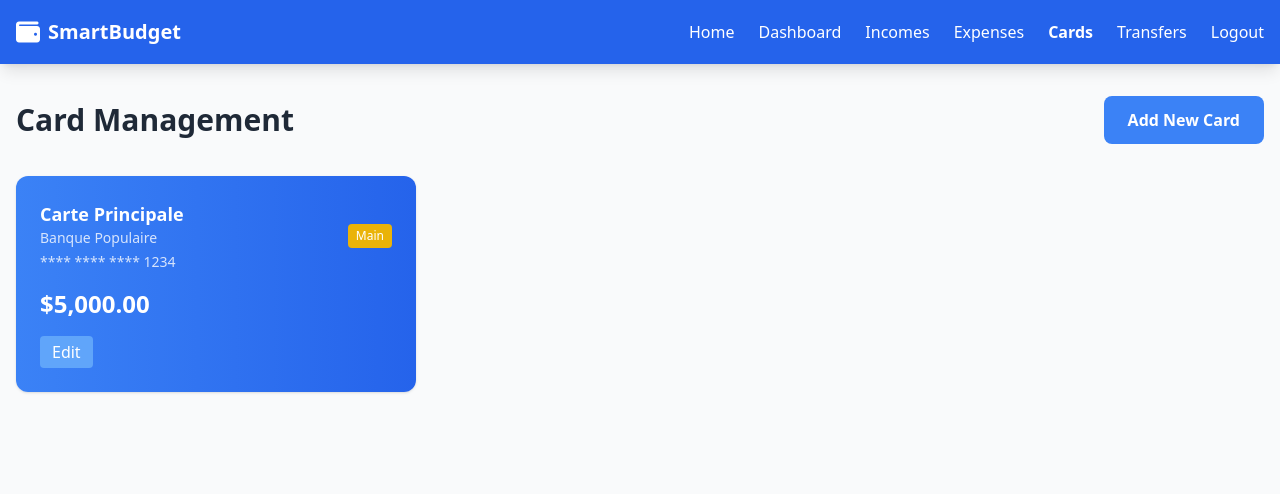
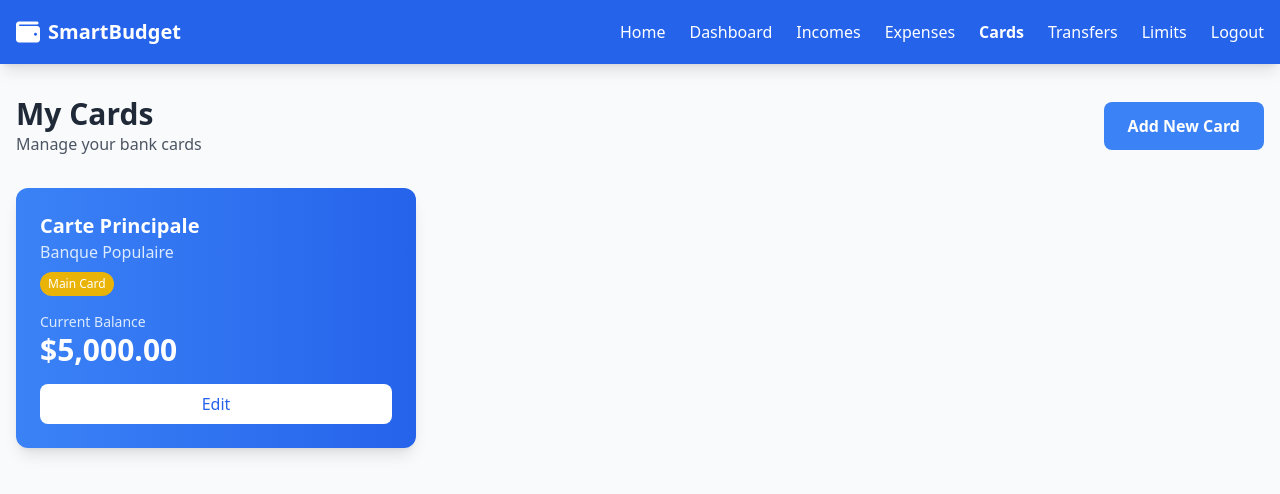
Before and after one commit to Hanane2001/budget_manager, a PHP site: page /cards/list.php in a window 1280 px wide. Shown: the top 494 px of the page. Run offline with PHP 8.4, Linux system fonts and the light colour scheme; a user stored in the database is signed in; data comes from the database, SQL or seed files in the repository; some libraries are stand-ins or nearby versions.

Commit message:
ajouter page create edit et modifier page list pour ajouter les cards et modifier les information de card

```diff
--- a/cards/list.php
+++ b/cards/list.php
@@ -1,16 +1,18 @@
 <?php
 session_start();
 include '../config/database.php';
-$userId = checkAuth();
+checkAuth();
 
-$result = $conn->query("SELECT * FROM cards WHERE idUser = $userId ORDER BY isMain DESC, created_at DESC");
+$userId = $_SESSION['user_id'];
+
+$cards_result = $conn->query("SELECT * FROM cards WHERE idUser = $userId ORDER BY isMain DESC, created_at DESC");
 ?>
 <!DOCTYPE html>
 <html lang="en">
 <head>
     <meta charset="UTF-8">
     <meta name="viewport" content="width=device-width, initial-scale=1.0">
-    <title>Cards - SmartBudget</title>
+    <title>My Cards - SmartBudget</title>
     <script src="https://cdn.tailwindcss.com"></script>
     <link rel="stylesheet" href="https://cdnjs.cloudflare.com/ajax/libs/font-awesome/6.4.0/css/all.min.css">
 </head>
@@ -22,23 +24,26 @@ $result = $conn->query("SELECT * FROM cards WHERE idUser = $userId ORDER BY isMa
                     <i class="fas fa-wallet text-white text-2xl"></i>
                     <span class="text-white text-xl font-bold">SmartBudget</span>
                 </div>
-                <div id="navLinks" class="hidden md:flex space-x-6">
+                <div class="hidden md:flex space-x-6">
                     <a href="../index.php" class="text-white hover:text-blue-200">Home</a>
                     <a href="../dashboard.php" class="text-white hover:text-blue-200">Dashboard</a>
                     <a href="../incomes/list.php" class="text-white hover:text-blue-200">Incomes</a>
                     <a href="../expenses/list.php" class="text-white hover:text-blue-200">Expenses</a>
                     <a href="list.php" class="text-white font-bold">Cards</a>
                     <a href="../transfers/list.php" class="text-white hover:text-blue-200">Transfers</a>
+                    <a href="../limits/list.php" class="text-white hover:text-blue-200">Limits</a>
                     <a href="../auth/logout.php" class="text-white hover:text-blue-200">Logout</a>
                 </div>
-                <button id="menu_tougle" class="md:hidden text-white"><i class="fas fa-bars text-2xl"></i></button>
             </div>
         </div>
     </nav>
 
     <div class="container mx-auto px-4 py-8">
         <div class="flex justify-between items-center mb-8">
-            <div><h1 class="text-3xl font-bold text-gray-800">Card Management</h1></div>
+            <div>
+                <h1 class="text-3xl font-bold text-gray-800">My Cards</h1>
+                <p class="text-gray-600">Manage your bank cards</p>
+            </div>
             <button onclick="showAddForm()" class="bg-blue-500 text-white px-6 py-3 rounded-lg font-semibold hover:bg-blue-600 transition">Add New Card</button>
         </div>
 
@@ -55,11 +60,11 @@ $result = $conn->query("SELECT * FROM cards WHERE idUser = $userId ORDER BY isMa
                         <input type="text" name="bankName" required class="w-full px-4 py-2 border rounded-lg focus:ring-2 focus:ring-blue-500 focus:border-blue-500" placeholder="e.g., Banque Populaire">
                     </div>
                     <div>
-                        <label class="block text-gray-700 mb-2">Card Number (Optional)</label>
-                        <input type="text" name="cardNumber" class="w-full px-4 py-2 border rounded-lg focus:ring-2 focus:ring-blue-500 focus:border-blue-500" placeholder="**** **** **** 1234">
+                        <label class="block text-gray-700 mb-2">Card Number</label>
+                        <input type="text" name="cardNumber" class="w-full px-4 py-2 border rounded-lg focus:ring-2 focus:ring-blue-500 focus:border-blue-500" placeholder="Optional">
                     </div>
                     <div>
-                        <label class="block text-gray-700 mb-2">Initial Balance</label>
+                        <label class="block text-gray-700 mb-2">Initial Balance ($)</label>
                         <input type="number" step="0.01" name="currentBalance" value="0.00" class="w-full px-4 py-2 border rounded-lg focus:ring-2 focus:ring-blue-500 focus:border-blue-500">
                     </div>
                 </div>
@@ -67,7 +72,7 @@ $result = $conn->query("SELECT * FROM cards WHERE idUser = $userId ORDER BY isMa
                     <input type="checkbox" name="isMain" id="isMain" class="mr-2">
                     <label for="isMain" class="text-gray-700">Set as main card (for receiving transfers)</label>
                 </div>
-                <div class="flex space-x-3">
+                <div class="flex space-x-3 pt-4">
                     <button type="submit" class="bg-blue-500 text-white px-6 py-2 rounded-lg hover:bg-blue-600 transition">Save Card</button>
                     <button type="button" onclick="hideAddForm()" class="bg-gray-300 text-gray-700 px-6 py-2 rounded-lg hover:bg-gray-400 transition">Cancel</button>
                 </div>
@@ -75,33 +80,36 @@ $result = $conn->query("SELECT * FROM cards WHERE idUser = $userId ORDER BY isMa
         </div>
 
         <div class="grid md:grid-cols-2 lg:grid-cols-3 gap-6">
-            <?php if ($result->num_rows > 0): ?>
-                <?php while($card = $result->fetch_assoc()): ?>
-                <div class="bg-gradient-to-r from-blue-500 to-blue-600 rounded-xl shadow p-6 text-white">
-                    <div class="flex justify-between items-center mb-4">
+            <?php if ($cards_result->num_rows > 0): ?>
+                <?php while($card = $cards_result->fetch_assoc()): ?>
+                <div class="bg-gradient-to-r from-blue-500 to-blue-600 rounded-xl shadow-lg text-white p-6">
+                    <div class="flex justify-between items-start mb-4">
                         <div>
-                            <h3 class="font-bold text-lg"><?php echo htmlspecialchars($card['cardName']); ?></h3>
-                            <p class="text-sm opacity-80"><?php echo htmlspecialchars($card['bankName']); ?></p>
-                            <?php if ($card['cardNumber']): ?>
-                                <p class="text-sm opacity-80 mt-1"><?php echo htmlspecialchars($card['cardNumber']); ?></p>
+                            <h3 class="text-xl font-bold"><?php echo htmlspecialchars($card['cardName']); ?></h3>
+                            <p class="text-blue-100"><?php echo htmlspecialchars($card['bankName']); ?></p>
+                            <?php if($card['isMain']): ?>
+                                <span class="inline-block bg-yellow-500 text-white text-xs px-2 py-1 rounded-full mt-2">Main Card</span>
                             <?php endif; ?>
                         </div>
-                        <?php if ($card['isMain']): ?>
-                            <span class="bg-yellow-500 text-xs px-2 py-1 rounded">Main</span>
-                        <?php endif; ?>
                     </div>
-                    <p class="text-2xl font-bold mb-4">$<?php echo number_format($card['currentBalance'], 2); ?></p>
+                    <div class="mb-4">
+                        <p class="text-blue-100 text-sm">Current Balance</p>
+                        <p class="text-3xl font-bold">$<?php echo number_format($card['currentBalance'], 2); ?></p>
+                    </div>
                     <div class="flex space-x-2">
-                        <a href="edit.php?id=<?php echo $card['idCard']; ?>" class="bg-blue-400 text-white px-3 py-1 rounded hover:bg-blue-300 transition">Edit</a>
-                        <?php if (!$card['isMain']): ?>
-                            <a href="delete.php?id=<?php echo $card['idCard']; ?>" onclick="return confirm('Delete this card?')" class="bg-red-400 text-white px-3 py-1 rounded hover:bg-red-300 transition">Delete</a>
+                        <a href="edit.php?id=<?php echo $card['idCard']; ?>" class="flex-1 bg-white text-blue-600 text-center py-2 rounded-lg hover:bg-blue-50 transition">Edit</a>
+                        <?php if(!$card['isMain']): ?>
+                        <a href="delete.php?id=<?php echo $card['idCard']; ?>" onclick="return confirm('Delete this card?')" class="flex-1 bg-red-500 text-white text-center py-2 rounded-lg hover:bg-red-600 transition">Delete</a>
                         <?php endif; ?>
                     </div>
                 </div>
                 <?php endwhile; ?>
             <?php else: ?>
-                <div class="col-span-3 bg-yellow-100 border border-yellow-400 text-yellow-700 px-4 py-8 rounded text-center">
-                    <p class="text-lg">No cards found. Add your first card to get started!</p>
+                <div class="col-span-3 bg-white rounded-xl shadow p-8 text-center">
+                    <i class="fas fa-credit-card text-gray-400 text-5xl mb-4"></i>
+                    <h3 class="text-xl font-bold text-gray-700 mb-2">No Cards Yet</h3>
+                    <p class="text-gray-600 mb-4">Add your first card to start tracking your finances.</p>
+                    <button onclick="showAddForm()" class="bg-blue-500 text-white px-6 py-2 rounded-lg hover:bg-blue-600 transition">Add Your First Card</button>
                 </div>
             <?php endif; ?>
         </div>
```
Also changed, not shown: cards/create.php (+37 -0 lines), cards/edit.php (+108 -0 lines), index.php (+10 -2 lines).
